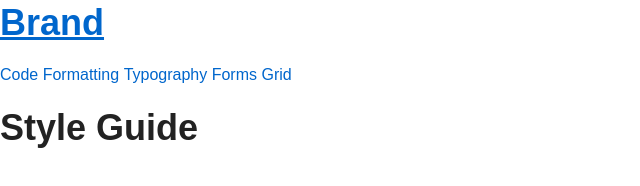
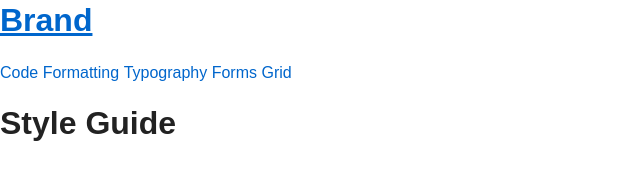
Before and after one commit to kylegeminden/satus, a website: page style_guide/index.html in a window 1280 px wide. Shown: the whole page, without its empty margins (0-640 px from the left). Drawn offline with nearby package versions, Linux system fonts and the light colour scheme; files that its build step writes are made by us from their sources.

Commit message:
Removed media queries.

```diff
--- a/less/satus.less
+++ b/less/satus.less
@@ -39,9 +39,6 @@
 @import 'base/normalize';
 @import 'base/reset';
 @import 'base/typography';
-@media @query-v3-min {
-    @import 'base/typography-v3';
-}
 @import 'base/code';
 @import 'base/embed';
 
@@ -54,18 +51,10 @@
 @import 'components/flex-embed';
 @import 'components/flex-gmap';
 @import 'components/grid-v1';
-@media @query-v2-min {
-    @import 'components/grid-v2';
-}
-@media @query-v3-min {
-    @import 'components/grid-v3';
-}
-@media @query-v4-min {
-    @import 'components/grid-v4';
-}
-@media @query-v5-min {
-    @import 'components/grid-v5';
-}
+@import 'components/grid-v2';
+@import 'components/grid-v3';
+@import 'components/grid-v4';
+@import 'components/grid-v5';
 @import 'components/navs';
 @import 'components/flyout';
 @import 'components/breadcrumbs';
@@ -73,13 +62,7 @@
 @import 'components/pager';
 @import 'components/page-header';
 @import 'components/lead-copy';
-@media @query-v3-min {
-    @import 'components/lead-copy-v3';
-}
 @import 'components/hero';
-@media @query-v3-min {
-    @import 'components/hero-v3';
-}
 @import 'components/lists';
 @import 'components/media-object';
 @import 'components/progress-bar';
```
